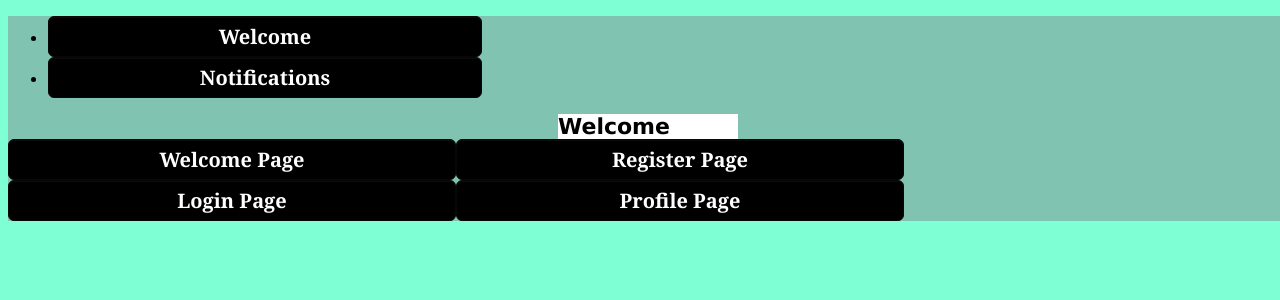
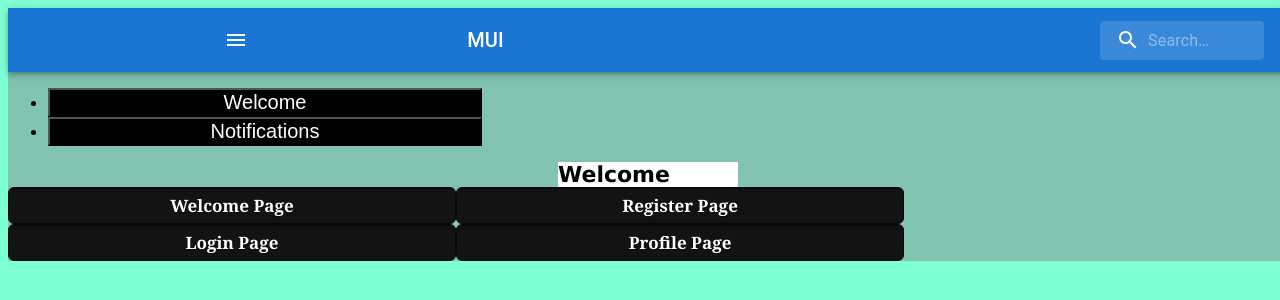
Before and after one commit to BrandonMCarlson/Socialmediauserstory-Front-End, a React (Create React App) app: page / in a window 1280 px wide. Shown: the top 300 px of the page. Built offline with nearby package versions, Linux system fonts and the light colour scheme.

Commit message:
update button css to a class, add NavBar

```diff
--- a/src/App.jsx
+++ b/src/App.jsx
@@ -8,6 +8,7 @@ import Welcome from "./components/pages/Welcome";
 import Profile from "./components/pages/Profile";
 import Login from "./components/pages/Login";
 import Register from "./components/pages/Register";
+import NavBar from "./components/NavBar";
 
 function App() {
   const [user, setUser] = useState([]);
@@ -122,8 +123,7 @@ const handleConfirmPassword = () => {
   return (
     <div className="App">
 
-
-
+    <NavBar/>
 
       <main>
         <Routes>
--- a/src/components/Button.css
+++ b/src/components/Button.css
@@ -1,5 +1,5 @@
 
-button {
+.our-button {
 	box-shadow:inset 0px 1px 0px 0px #0c0c0c;
 	background-color:#121414;
 	border-radius:6px;
@@ -14,10 +14,10 @@ button {
 	text-decoration:none;
 	text-shadow:0px 1px 0px #070707;
 }
-.button:hover {
+.our-button:hover {
 	background-color:#030303;
 }
-.button:active {
+.our-button:active {
 	position:relative;
 	top:1px;
 }
--- a/src/components/Button.jsx
+++ b/src/components/Button.jsx
@@ -5,10 +5,10 @@ import Buttoncss from "../components/Button.css";
 const Button = () => {
     return (
         <div>
-            <Link to="/"><button>Welcome Page</button></Link>
-            <Link to="/register"><button>Register Page</button></Link>
-            <Link to="/login"><button>Login Page</button></Link>
-            <Link to="/profile"><button>Profile Page</button></Link>
+            <Link to="/"><button className="our-button">Welcome Page</button></Link>
+            <Link to="/register"><button className="our-button">Register Page</button></Link>
+            <Link to="/login"><button className="our-button">Login Page</button></Link>
+            <Link to="/profile"><button className="our-button">Profile Page</button></Link>
         </div>
      );
 }
--- /dev/null
+++ b/src/components/NavBar.jsx
@@ -0,0 +1,89 @@
+import * as React from 'react';
+import { styled, alpha } from '@mui/material/styles';
+import AppBar from '@mui/material/AppBar';
+import Box from '@mui/material/Box';
+import Toolbar from '@mui/material/Toolbar';
+import IconButton from '@mui/material/IconButton';
+import Typography from '@mui/material/Typography';
+import InputBase from '@mui/material/InputBase';
+import MenuIcon from '@mui/icons-material/Menu';
+import SearchIcon from '@mui/icons-material/Search';
+
+const Search = styled('div')(({ theme }) => ({
+  position: 'relative',
+  borderRadius: theme.shape.borderRadius,
+  backgroundColor: alpha(theme.palette.common.white, 0.15),
+  '&:hover': {
+    backgroundColor: alpha(theme.palette.common.white, 0.25),
+  },
+  marginLeft: 0,
+  width: '100%',
+  [theme.breakpoints.up('sm')]: {
+    marginLeft: theme.spacing(1),
+    width: 'auto',
+  },
+}));
+
+const SearchIconWrapper = styled('div')(({ theme }) => ({
+  padding: theme.spacing(0, 2),
+  height: '100%',
+  position: 'absolute',
+  pointerEvents: 'none',
+  display: 'flex',
+  alignItems: 'center',
+  justifyContent: 'center',
+}));
+
+const StyledInputBase = styled(InputBase)(({ theme }) => ({
+  color: 'inherit',
+  '& .MuiInputBase-input': {
+    padding: theme.spacing(1, 1, 1, 0),
+    // vertical padding + font size from searchIcon
+    paddingLeft: `calc(1em + ${theme.spacing(4)})`,
+    transition: theme.transitions.create('width'),
+    width: '100%',
+    [theme.breakpoints.up('sm')]: {
+      width: '12ch',
+      '&:focus': {
+        width: '20ch',
+      },
+    },
+  },
+}));
+
+export default function NavBar() {
+  return (
+    <Box sx={{ flexGrow: 1 }}>
+      <AppBar position="static">
+        <Toolbar>
+          <IconButton
+            size="large"
+            edge="start"
+            color="inherit"
+            aria-label="open drawer"
+            sx={{ mr: 2 }}
+          >
+            <MenuIcon />
+          </IconButton>
+          <Typography
+            variant="h6"
+            noWrap
+            component="div"
+            sx={{ flexGrow: 1, display: { xs: 'none', sm: 'block' } }}
+          >
+            MUI
+          </Typography>
+          <Search>
+            <SearchIconWrapper>
+              <SearchIcon />
+            </SearchIconWrapper>
+            <StyledInputBase
+              placeholder="Search…"
+              inputProps={{ 'aria-label': 'search' }}
+            />
+          </Search>
+        </Toolbar>
+      </AppBar>
+    </Box>
+  );
+}
--- a/src/components/pages/Profile.jsx
+++ b/src/components/pages/Profile.jsx
@@ -35,12 +35,12 @@ const Profile = ({ getFriends, getAProfile, updateAboutMe, user }) => {
             src={`http://localhost:5000/${user.image}`}
             alt={`${user.firstName}'s photos'`}
           />
-          <button>
+          <button className="our-button">
             <AddToPhotosIcon fontSize="medium"></AddToPhotosIcon>
           </button>
           <p></p>
-          <button onClick={() => updateAboutMe()}>UPDATE ABOUT ME </button>
-          <button><AppRegistrationIcon fontSize="medium"></AppRegistrationIcon></button>
+          <button className="our-button" onClick={() => updateAboutMe()}>UPDATE ABOUT ME </button>
+          <button className="our-button"><AppRegistrationIcon fontSize="medium"></AppRegistrationIcon></button>
 
         </div>
 
@@ -66,11 +66,11 @@ const Profile = ({ getFriends, getAProfile, updateAboutMe, user }) => {
                   <PeopleIcon
                   fontSize="large">
                   </PeopleIcon>
-                  <button onClick={() => getFriends()}>
+                  <button className="our-button" onClick={() => getFriends()}>
                     FRIENDS IN CONSOLE
                   </button>
                   <p></p>
-                  <button onClick={() => getAProfile()}>
+                  <button className="our-button" onClick={() => getAProfile()}>
                     PROFILE IN CONSOLE
                   </button>
                 </TabPanel>
--- a/src/components/pages/Register.jsx
+++ b/src/components/pages/Register.jsx
@@ -105,7 +105,7 @@ const Register = ({user, setUser}) => {
             required
           />
             </div>
-            <button type="subbmit" onClick={(event)=>handleSubmit(event)}>Register Here</button>
+            <button className="our-button" type="subbmit" onClick={(event)=>handleSubmit(event)}>Register Here</button>
             </form>
         </div>
 
```
Also changed, not shown: 1 other file (tests, documents, lock files or other folders).
